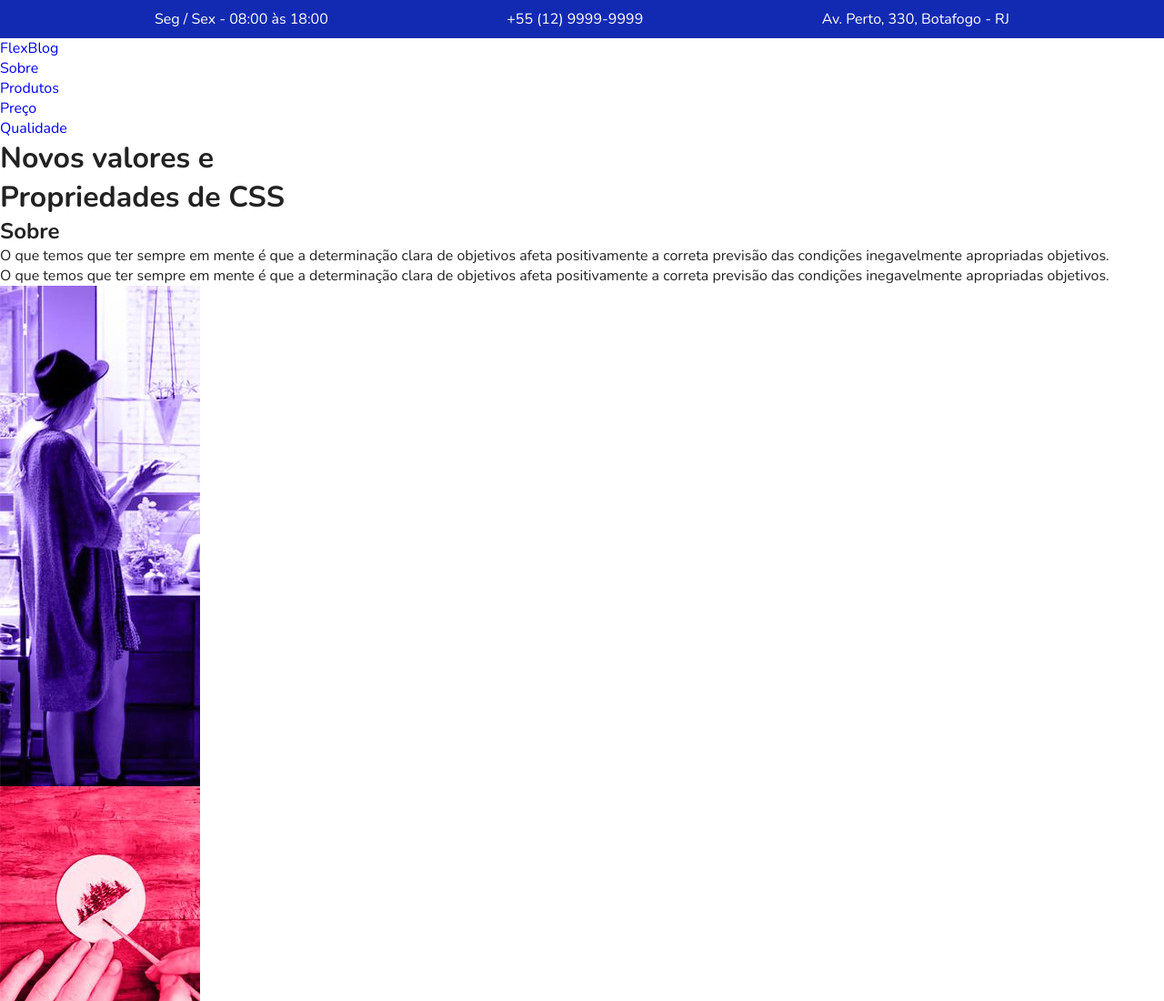
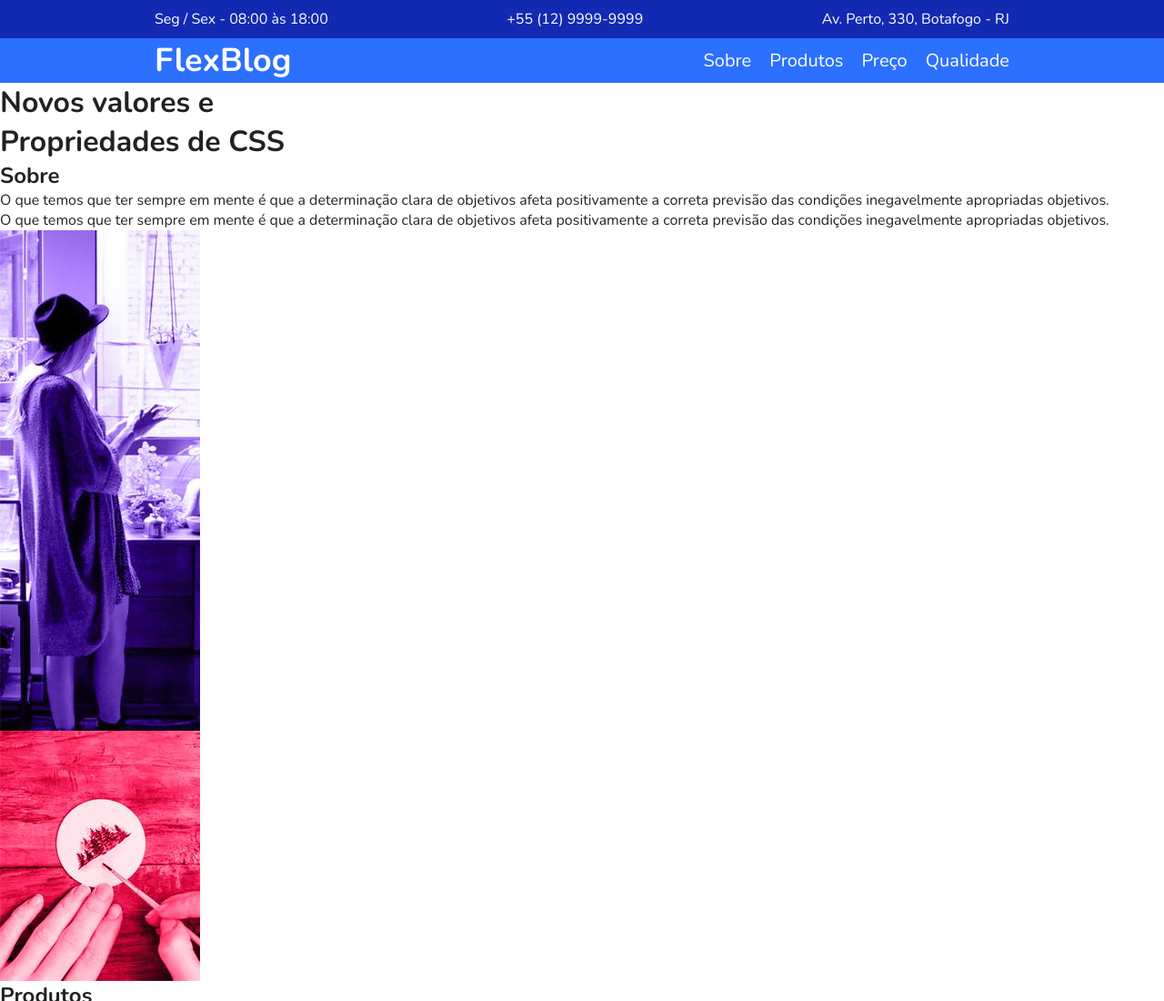
Before and after one commit to JoyceQuerubino/FlexBlog, a plain HTML site: page index.html in a window 1280 px wide. Shown: the top 1100 px of the page at 91% size. Drawn offline with nearby package versions, Linux system fonts and the light colour scheme.

Commit message:
Estilizando Menu

```diff
--- a/css/style.css
+++ b/css/style.css
@@ -46,3 +46,44 @@
 .super-info p, .super-info a {
     margin: 0 10px 10px 10px;
 }
+
+/*Menu*/
+.menu-bg{
+    background: #2c70ff;
+}
+
+.menu{
+    max-width: 960px;
+    margin: 0 auto;
+    display: flex;
+    justify-content: space-between;
+    flex-wrap: wrap;
+    align-items: center;
+}
+
+/*nav é um flex item e logo tmb*/
+.menu a {
+    color: white;
+}
+
+.menu-logo{
+    font-size: 2.25em;
+    font-weight: bold;
+    /*Topo 0 lados 10px*/
+    margin: 0 10px;
+}
+
+.menu-nav ul{
+    display: flex;
+    flex-wrap: wrap;
+}
+
+.menu-nav a {
+    font-size: 1.25em;
+    display: block;
+    padding: 10px;
+}
+
+.menu-nav a:hover {
+    color: #122ab2;
+}
--- a/index.html
+++ b/index.html
@@ -19,13 +19,13 @@
         </div>
 
         <!--Menu-->
-        <header class="menu-bg"></header>
+        <header class="menu-bg">
             <div class="menu">
                 <div class="menu-logo">
                     <a href="#">FlexBlog</a>
                 </div>
                 <!--Itens-menu-->
-                <nav>
+                <nav class="menu-nav">
                     <ul>
                         <li><a href="#sobre">Sobre</a></li>
                         <li><a href="#produtos">Produtos</a></li>
```
